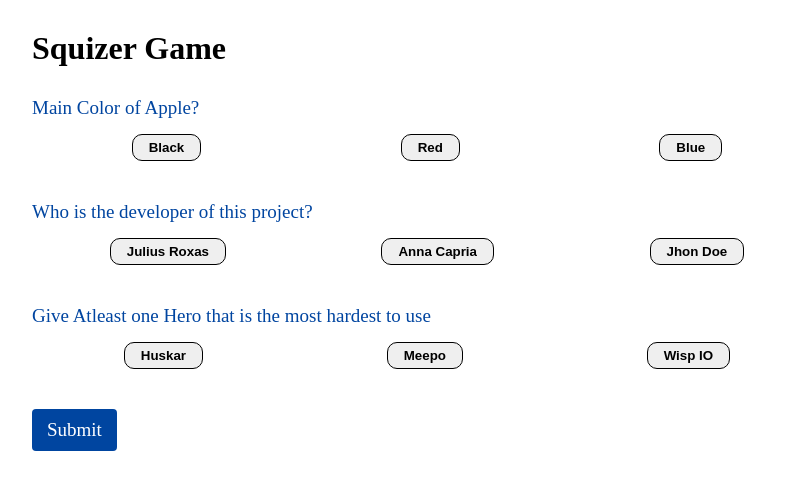
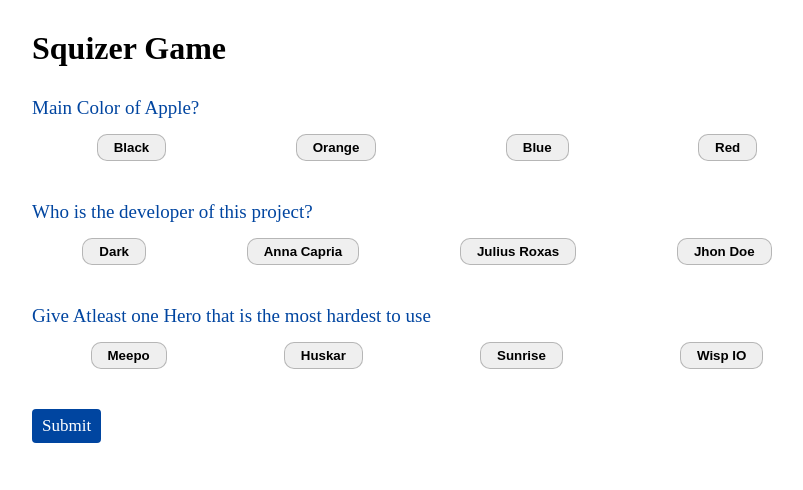
Before and after one commit to julius-roxas22/squizer-practice, a React (Create React App) app: page / in a window 1280 px wide. Shown: the top 490 px of the page, without its empty margins (213-1016 px from the left). Built offline with nearby package versions, Linux system fonts and the light colour scheme; a web font is replaced by a local one.

Commit message:
update data

```diff
--- a/src/cards/quizCards.js
+++ b/src/cards/quizCards.js
@@ -1,4 +1,4 @@
-import Choices from '../choices/choices'
+import InCorrectAnswersCards from '../choices/incorrect_answers'
 import ResultStatus from '../components/result-status'
 
 export default function QuizCard(props) {
@@ -6,10 +6,13 @@ export default function QuizCard(props) {
         <div className='card'>
             <div className='card--container'>
                 <div className='question_holder'>
-                    <p className='question_text'>{props.quiz.question}</p>
-                    {props.finishQuiz && <ResultStatus resultQuiz={props.resultQuiz} id={props.quiz.id} />}
+                    <p className='question_text'>{props.quizies.question}</p>
+                    {/* {props.finishQuiz && <ResultStatus resultQuiz={props.resultQuiz} id={props.quiz.id} />} */}
                 </div>
-                <Choices choices={props.quiz.choices} question={props.quiz.question} id={props.quiz.id} setAnswer={props.setAnswer} />
+                <InCorrectAnswersCards
+                    choices={props.quizies.incorrect_answers}
+                    question={props.quizies.question} id={props.quizies.questionId}
+                 /**setAnswer={props.setAnswer}*/ />
             </div>
         </div>
     )
--- a/src/choices/choices.js
+++ b/src/choices/incorrect_answers.js
@@ -13,9 +13,9 @@ export default function Choices(props) {
             <button
                 key={index}
                 className={text}
-                onClick={() => props.setAnswer(
-                    { id: props.id, question: props.question, choice: choice.choice })}>
-                {choice.choice}
+                /**onClick={() => props.setAnswer(
+                    { id: props.id, question: props.question, choice: choice.choice })} */>
+                {choice.incorrect_answer}
             </button>
         )
     })
--- a/src/components/main.js
+++ b/src/components/main.js
@@ -3,121 +3,185 @@ import QuizCards from '../cards/quizCards'
 import React from 'react'
 export default function Main() {
 
-    const [answerObject, setAnswerObject] = React.useState([])
-    const [listScore, setListScore] = React.useState([])
-    const [finish, setFinish] = React.useState(false)
-    const [result, setResult] = React.useState([])
-    const [score, setScore] = React.useState(0)
+    // const [answerObject, setAnswerObject] = React.useState([])
+    // const [finish, setFinishQuiz] = React.useState(false)
+    // const [result, setResult] = React.useState([])
+    // const [totalScore, setTotalScore] = React.useState(0)
 
-    const [quizObject, setQuizObject] = React.useState([])
+    // const [quiz, setQuiz] = React.useState(QuizData)
 
-    const quizData = quizObject.map(quiz => {
-        return (
-            <QuizCards key={quiz.id} finishQuiz={finish} resultQuiz={result} quiz={quiz} setAnswer={addAnswer} />
-        )
-    })
+    // let quizDataArray = []
+    // let choicesArray = []
+    // for (let i = 0; i < quiz.length; i++) {
+    //     const quizObject = quiz[i]
+    //     for (let j = 0; j < quizObject.choices.length; j++) {
+    //         choicesArray.push({
+    //             id: quizObject.id,
+    //             choice: quizObject.choices[j],
+    //             isSelected: false
+    //         })
+    //     }
+    //     quizDataArray.push({
+    //         id: quizObject.id,
+    //         question: quizObject.question,
+    //         correct_answer: quizObject.correct_answer,
+    //         choices: []
+    //     })
+    // }
 
-    React.useEffect(() => {
+    // for (let i = 0; i < quiz.length; i++) {
+    //     const quizObject = quiz[i]
+    //     const addObjAnswer = { id: quizObject.id, choice: quizObject.correct_answer, isSelected: false }
+    //     choicesArray.splice(Math.floor(Math.random() * choicesArray.length), 0, addObjAnswer)
+    // }
 
-        let quizDataArray = []
+    // const newQuiz = quizDataArray.map(quizes => {
+    //     const choice = choicesArray.filter(choice => choice.id === quizes.id)
+    //     return { ...quizes, choices: choice }
+    // })
+
+    // const [quizInitiation, setQuizInitiation] = React.useState(newQuiz)
+
+    // const quizData = quizInitiation.map(quizObj => {
+    //     return (
+    //         <QuizCards key={quizObj.id} finishQuiz={finish} resultQuiz={result} quiz={quizObj} setAnswer={addAnswer} />
+    //     )
+    // })
+
+    // function addAnswer(questionObject) {
+    //     const { id, question, choice } = questionObject
+
+    //     const addObjectAnswer = {
+    //         id: id,
+    //         question: question,
+    //         myAnswer: choice,
+    //     }
+
+    //     for (let i = 0; i < quizInitiation.length; i++) {
+    //         const quizObjects = quizInitiation[i]
+    //         if (quizObjects.id === id) {
+    //             for (let j = 0; j < quizObjects.choices.length; j++) {
+    //                 const choicesObject = quizObjects.choices[j]
+    //                 if (choicesObject.choice === choice)
+    //                     choicesObject.isSelected = true
+    //                 else {
+    //                     choicesObject.isSelected = false
+    //                 }
+    //             }
+    //         }
+    //     }
+
+    //     const isAnswerExist = answerObject.some(answer => id === answer.id)
+    //     if (isAnswerExist) {
+    //         setAnswerObject(oldAnswer => oldAnswer.map(ans => {
+    //             return ans.id === id ? { ...ans, myAnswer: choice } : ans
+    //         }))
+    //     }
+    //     else {
+    //         setAnswerObject(oldAnswer => [...oldAnswer, addObjectAnswer])
+    //     }
+    // }
+
+    // function addResult(question) {
+    //     const { id } = question
+    //     const isExistResult = result.some(res => res.id === id)
+    //     if (!isExistResult) {
+    //         setResult(oldResults => [...oldResults, question])
+    //     }
+    // }
+
+    // function submitAnswer() {
+    //     setFinishQuiz(true)
+    //     let currentScore = 0
+    //     for (let i = 0; i < quizInitiation.length; i++) {
+    //         for (let j = 0; j < answerObject.length; j++) {
+    //             const quiz = quizInitiation[i]
+    //             const myQuiz = answerObject[j]
+    //             if (quiz.id === myQuiz.id) {
+    //                 if (quiz.question === myQuiz.question) {
+    //                     const isExist = result.some(res => res.id === quiz.id)
+    //                     if (quiz.correct_answer === myQuiz.myAnswer) {
+    //                         if (!isExist)
+    //                             addResult({ id: myQuiz.id, isCorrect: true })
+    //                         currentScore += 1
+    //                     } else {
+    //                         if (!isExist)
+    //                             addResult({ id: quiz.id, isCorrect: false })
+    //                     }
+    //                 }
+    //             }
+    //         }
+    //     }
+    //     setTotalScore(currentScore)
+    //     console.log(choicesArray)
+    // }
+
+    const [questionDataTrivia, setQuestionDataTrivia] = React.useState(QuizData)
+
+    // React.useEffect(() => {
+    //     fetch("https://opentdb.com/api.php?amount=3&category=27&difficulty=easy&type=multiple")
+    //         .then(response => response.json())
+    //         .then(data => setQuestionDataTrivia(data.results))
+    //     console.log("Initializing")
+    // }, [])
+
     let choicesArray = []
-        for (let i = 0; i < QuizData.length; i++) {
-            const quizObject = QuizData[i]
-            for (let j = 0; j < quizObject.choices.length; j++) {
+    let allQuizArray = []
+
+    for (let i = 0; i < questionDataTrivia.length; i++) {
+        const id = generateId()
+        const questionObject = questionDataTrivia[i]
+        for (let j = 0; j < questionObject.incorrect_answers.length; j++) {
             choicesArray.push({
-                    id: quizObject.id,
-                    choice: quizObject.choices[j],
+                questionId: id,
+                incorrect_answer: questionObject.incorrect_answers[j],
                 isSelected: false
             })
         }
-            quizDataArray.push({
-                id: quizObject.id,
-                question: quizObject.question,
-                correct_answer: quizObject.correct_answer,
-                choices: []
+        allQuizArray.push({
+            questionId: id,
+            type: questionObject.type,
+            difficulty: questionObject.difficulty,
+            category: questionObject.category,
+            question: questionObject.question,
+            correct_answer: questionObject.correct_answer,
+            incorrect_answers: []
         })
     }
 
-        const newQuiz = quizDataArray.map(quizes => {
-            const choice = choicesArray.filter(choice => choice.id === quizes.id)
-            return { ...quizes, choices: choice }
+    for (let i = 0; i < allQuizArray.length; i++) {
+        const quizObject = allQuizArray[i]
+
+        const newObjectInCorrectAnswer = {
+            questionId: quizObject.questionId,
+            incorrect_answer: quizObject.correct_answer,
+            isSelected: false
+        }
+
+        choicesArray.splice(Math.floor(Math.random() * choicesArray.length), 0, newObjectInCorrectAnswer)
+    }
+
+    const newQuizies = allQuizArray.map(quiz => {
+        const choices = choicesArray.filter(choice => choice.questionId === quiz.questionId)
+        return { ...quiz, incorrect_answers: choices }
     })
 
-        setQuizObject(newQuiz)
 
-        let array = []
-        for (let i = 0; i < quizObject.length; i++) {
-            for (let j = 0; j < answerObject.length; j++) {
-                const quiz = quizObject[i]
-                const myQuiz = answerObject[j]
-                if (quiz.id === myQuiz.id) {
-                    if (quiz.question === myQuiz.question) {
-                        const isExist = result.some(res => res.id === quiz.id)
-                        if (quiz.correct_answer === myQuiz.myAnswer) {
-                            if (!isExist) {
-                                addResult({ id: myQuiz.id, isCorrect: true })
+    const quizCard = newQuizies.map(quizies => {
+        return <QuizCards key={quizies.questionId} quizies={quizies} />
+    })
+
+    function generateId() {
+        let characters = "ABCDEFGHIJKLMNOPQRSTUVWXYZ1234567890"
+        let randCharacters = ""
+        for (let i = 0; i < 7; i++) {
+            let randomNumbers = Math.floor(Math.random() * characters.length);
+            randCharacters += characters[randomNumbers]
         }
-                            else {
-                                addResult({ id: myQuiz.id, isCorrect: false })
-                            }
-                            array.push(1)
-                        } else if (quiz.correct_answer !== myQuiz.myAnswer) {
-                            if (!isExist) {
-                                addResult({ id: myQuiz.id, isCorrect: false })
-                            }
-                        }
-                    }
-                }
-            }
+        return randCharacters
     }
 
-        setListScore(array)
-    }, [answerObject])
-
-    function addAnswer(questionObject) {
-        const { id, question, choice } = questionObject
-
-        const addObjectAnswer = {
-            id: id,
-            question: question,
-            myAnswer: choice,
-        }
-
-        const isAnswerExist = answerObject.some(answer => id === answer.id)
-        if (isAnswerExist) {
-            setAnswerObject(oldAnswer => oldAnswer.map(ans => {
-                return ans.id === id ? { ...ans, myAnswer: choice } : ans
-            }))
-        }
-        else {
-            setAnswerObject(oldAnswer => [...oldAnswer, addObjectAnswer])
-        }
-
-
-
-    }
-
-    function addResult(question) {
-        const { id } = question
-        const isExistResult = result.some(res => res.id === id)
-        if (!isExistResult) {
-            setResult(oldResult => [...oldResult, question])
-        }
-    }
-
-    // function updateResult(id) {
-    //     setResult(oldResults => oldResults.map(result => {
-    //         return result.id === id ? { ...result, isCorrect: !result.isCorrect } : result
-    //     }))
-    // }
-
-    function submitAnswer() {
-        setFinish(true)
-        let currentScore = 0
-        for (let i = 0; i < listScore.length; i++) {
-            currentScore += listScore[i]
-        }
-        setScore(currentScore)
+    function submitButton() {
 
     }
 
@@ -126,11 +190,12 @@ export default function Main() {
             <div className='content'>
                 <div className='title_holder'>
                     <h1 className='text--title'>Squizer Game</h1>
-                    {finish && <h4 className={score >= 3 ? 'text--score_pass' : 'text--score_fail'}>{score} over {quizObject.length}</h4>}
+                    {/* {finish && <h4 className={totalScore >= 3 ? 'text--score_pass' : 'text--score_fail'}>{totalScore} over {quizInitiation.length}</h4>} */}
                 </div>
                 <div className='content--body'>
-                    {quizData}
-                    <button onClick={submitAnswer} className='btn_submit'>Submit</button>
+                    {/* {quizData} */}
+                    {quizCard}
+                    <button className='btn_submit' onClick={submitButton}>Submit</button>
                 </div>
             </div>
         </main>
--- a/src/data/quiz.js
+++ b/src/data/quiz.js
@@ -1,34 +1,40 @@
 const data = [
     {
-        id: 1,
+        type: "multiple",
+        difficult: "easy",
+        category: "Animals",
         question: "Main Color of Apple?",
         correct_answer: "Red",
-        choices:
+        incorrect_answers:
             [
                 "Black",
-                "Red",
+                "Orange",
                 "Blue",
             ]
     },
     {
-        id: 2,
+        type: "multiple",
+        difficult: "easy",
+        category: "Animals",
         question: "Who is the developer of this project?",
         correct_answer: "Julius Roxas",
-        choices:
+        incorrect_answers:
             [
-                "Julius Roxas",
+                "Dark",
                 "Anna Capria",
                 "Jhon Doe",
             ]
     },
     {
-        id: 3,
+        type: "multiple",
+        difficult: "easy",
+        category: "Animals",
         question: "Give Atleast one Hero that is the most hardest to use",
         correct_answer: "Meepo",
-        choices:
+        incorrect_answers:
             [
                 "Huskar",
-                "Meepo",
+                "Sunrise",
                 "Wisp IO",
             ]
     }
--- a/src/styling/index.css
+++ b/src/styling/index.css
@@ -73,25 +73,23 @@ h5 {
     margin: auto;
     padding: 5px 16px;
     border-radius: 10px;
-
     cursor: pointer;
     font-weight: bold;
-}
-
-.btn--default_choice {
-    border: 1px solid black;
+    border: 1px solid rgba(0, 0, 0, 0.24);
 }
 
 .btn--default_selected {
-    background-color: rgb(0, 65, 0);
+    background-color: rgb(0, 69, 160);
+    color: white;
+    border: none;
 }
 
 .btn_submit {
     border: 0;
-    padding: 10px 15px;
+    padding: 7px 10px;
     background-color: rgb(0, 69, 160);
     color: white;
-    font-size: 19px;
+    font-size: 17px;
     border-radius: 4px;
     font-family: "Gliffy";
     margin-bottom: 30px;
```
Also changed, not shown: src/components/result-status.js (+15 -15 lines). Lines whose indentation alone changed are shown as unchanged.
